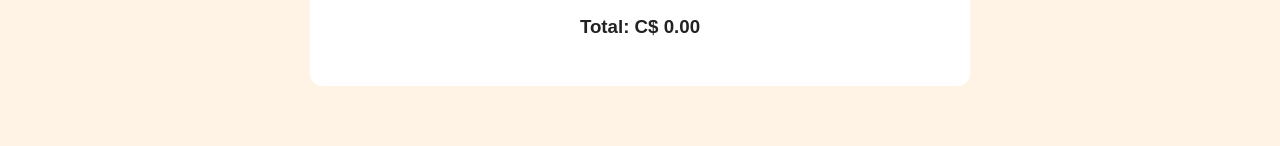
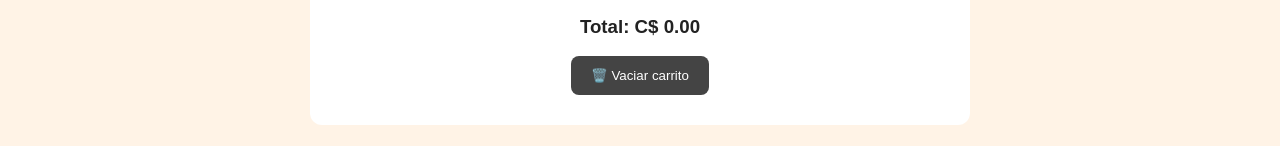
Before and after one commit to eduardo106/Pizzeria-Web, a plain HTML site: page index.html in a window 1280 px wide. Shown: the part 1009-1155 px from the top of the page. Before the commit the page ends 1125 px from the top, so only its background shows below. Drawn offline with Linux system fonts and the light colour scheme.

Commit message:
Agregar función para vaciar carrito
Added a button to empty the shopping cart and implemented the vaciarCarrito function to clear the cart and update the display.

```diff
--- a/index.html
+++ b/index.html
@@ -105,7 +105,29 @@
 
     <h3>Total: C$ <span id="total-carrito">0.00</span></h3>
 
+<button type="button"
+    onclick="vaciarCarrito()"
+    style="background-color: #444;
+           color: white;
+           padding: 12px 20px;
+           border: none;
+           border-radius: 8px;
+           cursor: pointer;">
+    🗑️ Vaciar carrito
+</button>
+
+
 </section>
+
+
+function vaciarCarrito() {
+    carrito = [];
+
+    actualizarCarrito();
+
+    document.getElementById("lista-carrito").innerHTML =
+        "<li>Tu carrito está vacío.</li>";
+}
 
 <script>
     let carrito = [];
```
